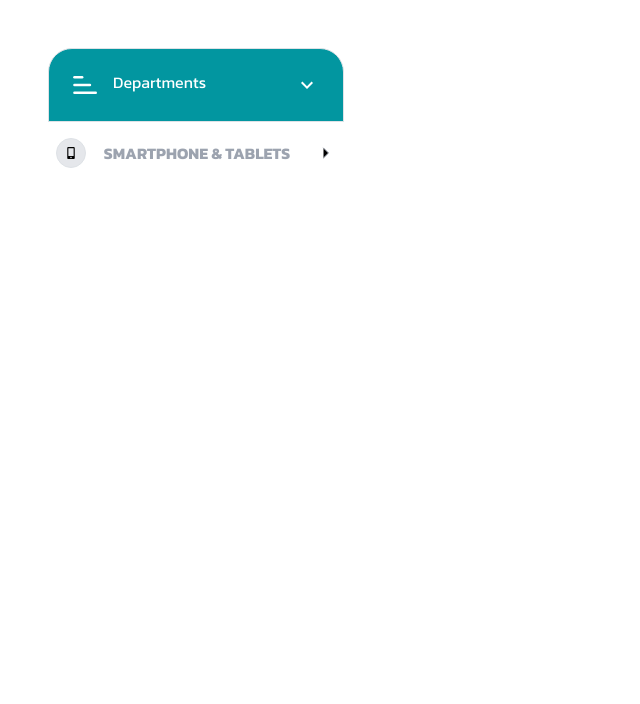
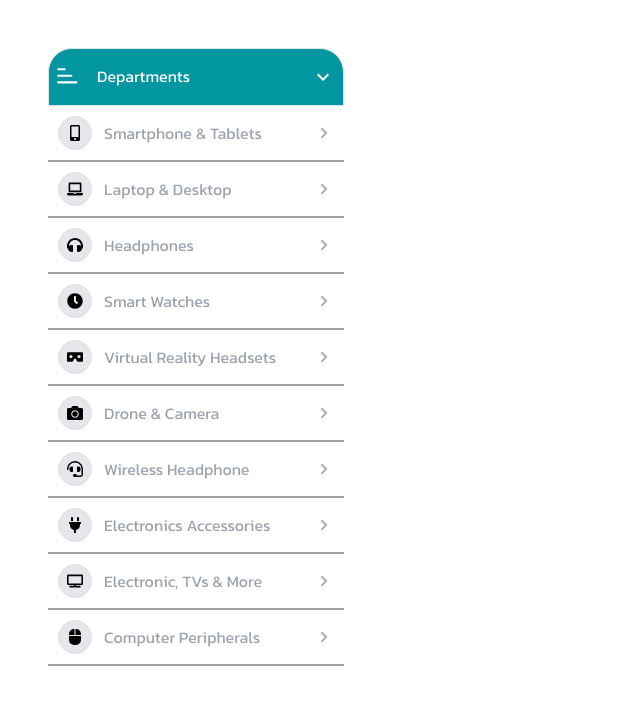
Before and after one commit to Sushey01/E-Commerce_FullStack, a React (Vite) app: page / in a window 1280 px wide. Shown: the top 704 px of the page, without its empty margins (0-640 px from the left). Built offline with nearby package versions, Linux system fonts and the light colour scheme.

Commit message:
navbar-taking-time

```diff
--- a/src/ui/SideDropDown.jsx
+++ b/src/ui/SideDropDown.jsx
@@ -1,4 +1,5 @@
-import React from "react";
+import { useState } from "react";
+
 import { CiFilter } from "react-icons/ci";
 import {
   FaHeadphones,
@@ -12,15 +13,23 @@ import {
   FaTv,
   FaMouse,
 } from "react-icons/fa";
+import { RiArrowRightSLine } from "react-icons/ri";
 
 const SideDropDown = () => {
+    const [showList, setShowList] = useState(null)
+
+
+    const toggleCategory = (index)=>{
+        setShowList(showList === index?null:index)
+    }
+
   return (
     <div className="p-5">
-      <div className="border rounded-tl-3xl text-white rounded-tr-3xl w-[25%] flex space-x-12 items-center justify-between gap-3 p-4 bg-[#0296A0]">
+      <div className="border rounded-tl-3xl text-white rounded-tr-3xl w-[25%] flex space-x-12 items-center justify-between gap-3 p-3 px-2 bg-[#0296A0]">
         <div className="gap-3 flex">
           <svg
-            className="w-6 h-6 text-white"
-            viewBox="0 0 17 13"
+            className="w-6 h-6 text-white content-center"
+            viewBox="0 0 20 15"
             fill="none"
             xmlns="http://www.w3.org/2000/svg"
           >
@@ -47,7 +56,7 @@ const SideDropDown = () => {
             />
           </svg>
 
-          <h3>Departments</h3>
+          <h3 className="content-center">Departments</h3>
         </div>
 
         <svg
@@ -63,32 +72,203 @@ const SideDropDown = () => {
 
       <div
         id="bouton"
-        className="relative group mt-2 md:justify-between justify-end"
+        className="relative group w-[25%]  md:justify-between justify-end"
       >
-        <button className="w-[25%] justify-between p-2 flex items-center ml-2 md:ml-0 text-gray-400 font-playfair-b font-bold uppercase hover:text-gray-600">
-            <div className="border rounded-full p-2 bg-[#E5E7EB]">
-          <FaMobileAlt className="text-black size-3" />
-            </div>
-          Smartphone & Tablets
-          <span className="ml-2">
-            <svg
-              xmlns="http://www.w3.org/2000/svg"
-              viewBox="0 0 24 24"
-              strokeWidth="1.5"
-              stroke="currentColor"
-              className="w-5 h-4 transition-transform group-hover:rotate-90"
-            >
-              <path
-                strokeLinecap="round"
-                strokeLinejoin="round"
-                d="m8.25 4.5 7.5 7.5-7.5 7.5"
-              />
-            </svg>
-          </span>
-        </button>
+
+        <div className=" hover:showList(true) space-y w-[100%]">
+            {departments.map((item, index)=>(
+                <Category
+                key={index}
+                icon={item.icon}
+                title={item.title}
+                sublist={item.sublist}
+                index={index}
+                isOpen={showList===index}
+                toggleCategory={toggleCategory}/>
+            ))}
+        </div>
+
+
       </div>
     </div>
   );
 };
 
+
+
+
+const Category = ({ icon, title, sublist, index, isOpen, toggleCategory }) => {
+  return (
+    <div className="relative w-full">
+      {/* Main Category Button */}
+      <button
+        onClick={() => toggleCategory(index)}
+        className=" relative border-b-2 border-gray-400 w-full justify-between p-2.5 hover:bg-gray-100 flex items-center ml-2 md:ml-0 text-gray-400 font-Kanit-Fallback font-normal hover:text-gray-600"
+      >
+        <div className="border rounded-full p-2 bg-[#E5E7EB] text-black">
+          {icon}
+        </div>
+        <span className="flex-1 text-left ml-3">{title}</span>
+        <span
+          className={`transition-transform duration-300 ${
+            isOpen ? "rotate-90" : ""
+          }`}
+        >
+          <RiArrowRightSLine className="w-5 h-5" />
+        </span>
+      </button>
+
+      {/* Sublist */}
+      {isOpen && (
+        <ul
+          className="
+            absolute
+            top-0
+            left-full
+            ml-2
+            bg-white
+            shadow-md
+            border border-gray-200
+            rounded-md
+            text-sm
+            w-52
+            z-50
+          "
+        >
+          {sublist.map((item, idx) => (
+            <li
+              key={idx}
+              className="p-2 px-4 cursor-pointer hover:bg-slate-100 text-gray-700"
+            >
+              <a href={item.link}>{item.title}</a>
+            </li>
+          ))}
+        </ul>
+      )}
+    </div>
+  );
+};
+
+
+
+const departments = [
+    {
+        icon:<FaMobileAlt/>,
+        title:"Smartphone & Tablets",
+        sublist:[
+            {title: "Telephone", link:"/products?category=telephone"},
+            {title: "Smartphones", link: "/products?category=smartphones"},
+            {title: "Tablets", link:"/products?category=tablets"},
+        ]
+    },
+    {
+    icon: <FaLaptop />,
+    title: "Laptop & Desktop",
+    sublist: [
+      { title: "Laptops", link: "/products?catergory=laptops" },
+      { title: "Desktops", link: "/products?catergory=desktops" },
+      { title: "Notebooks", link: "/products?catergory=notebooks" },
+    ],
+  },
+  {
+    icon: <FaHeadphones />,
+    title: "Headphones",
+    sublist: [
+      {
+        title: "Over-ear Headphones",
+        link: "/products?catergory=over-ear-headphones",
+      },
+      {
+        title: "In-ear Headphones",
+        link: "/products?catergory=in-ear-headphones",
+      },
+      {
+        title: "Noise Cancelling",
+        link: "/products?catergory=noise-cancelling-headphones",
+      },
+    ],
+  },
+  {
+    icon: <FaClock />,
+    title: "Smart Watches",
+    sublist: [
+      {
+        title: "Fitness Trackers",
+        link: "/products?catergory=fitness-trackers",
+      },
+      {
+        title: "Wearable Watches",
+        link: "/products?catergory=wearable-watches",
+      },
+      { title: "Smartwatches", link: "/products?catergory=smartwatches" },
+    ],
+  },
+  {
+    icon: <FaVrCardboard />,
+    title: "Virtual Reality Headsets",
+    sublist: [
+      { title: "Standalone VR", link: "/products?catergory=standalone-vr" },
+      { title: "Tethered VR", link: "/products?catergory=tethered-vr" },
+      {
+        title: "Augmented Reality",
+        link: "/products?catergory=augmented-reality",
+      },
+    ],
+  },
+  {
+    icon: <FaCamera />,
+    title: "Drone & Camera",
+    sublist: [
+      { title: "Drones", link: "/products?catergory=drones" },
+      { title: "Digital Cameras", link: "/products?catergory=digital-cameras" },
+      { title: "Action Cameras", link: "/products?catergory=action-cameras" },
+    ],
+  },
+  {
+    icon: <FaHeadset />,
+    title: "Wireless Headphone",
+    sublist: [
+      {
+        title: "Bluetooth Headphones",
+        link: "/products?catergory=bluetooth-headphones",
+      },
+      {
+        title: "Wireless Earbuds",
+        link: "/products?catergory=wireless-earbuds",
+      },
+      {
+        title: "Noise Cancelling",
+        link: "/products?catergory=noise-cancelling-headphones",
+      },
+    ],
+  },
+  {
+    icon: <FaPlug />,
+    title: "Electronics Accessories",
+    sublist: [
+      { title: "Chargers", link: "/products?catergory=chargers" },
+      { title: "Cables", link: "/products?catergory=cables" },
+      { title: "Adapters", link: "/products?catergory=adapters" },
+    ],
+  },
+  {
+    icon: <FaTv />,
+    title: "Electronic, TVs & More",
+    sublist: [
+      { title: "Televisions", link: "/products?catergory=televisions" },
+      { title: "Projectors", link: "/products?catergory=projectors" },
+      { title: "Media Players", link: "/products?catergory=media-players" },
+    ],
+  },
+  {
+    icon: <FaMouse />,
+    title: "Computer Peripherals",
+    sublist: [
+      { title: "Mice", link: "/products?catergory=mice" },
+      { title: "Keyboards", link: "/products?catergory=keyboards" },
+      { title: "Monitors", link: "/products?catergory=monitors" },
+    ],
+  },
+]
+
 export default SideDropDown;
```
